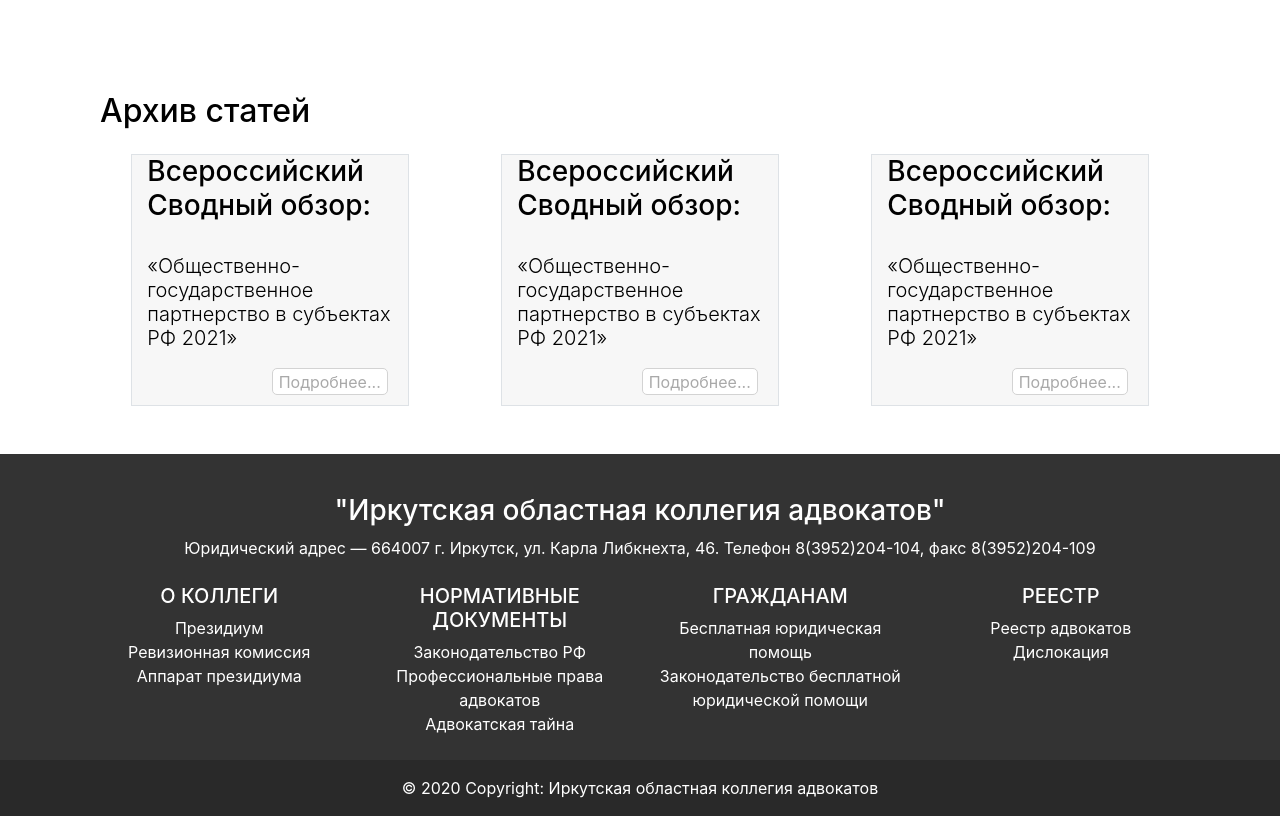
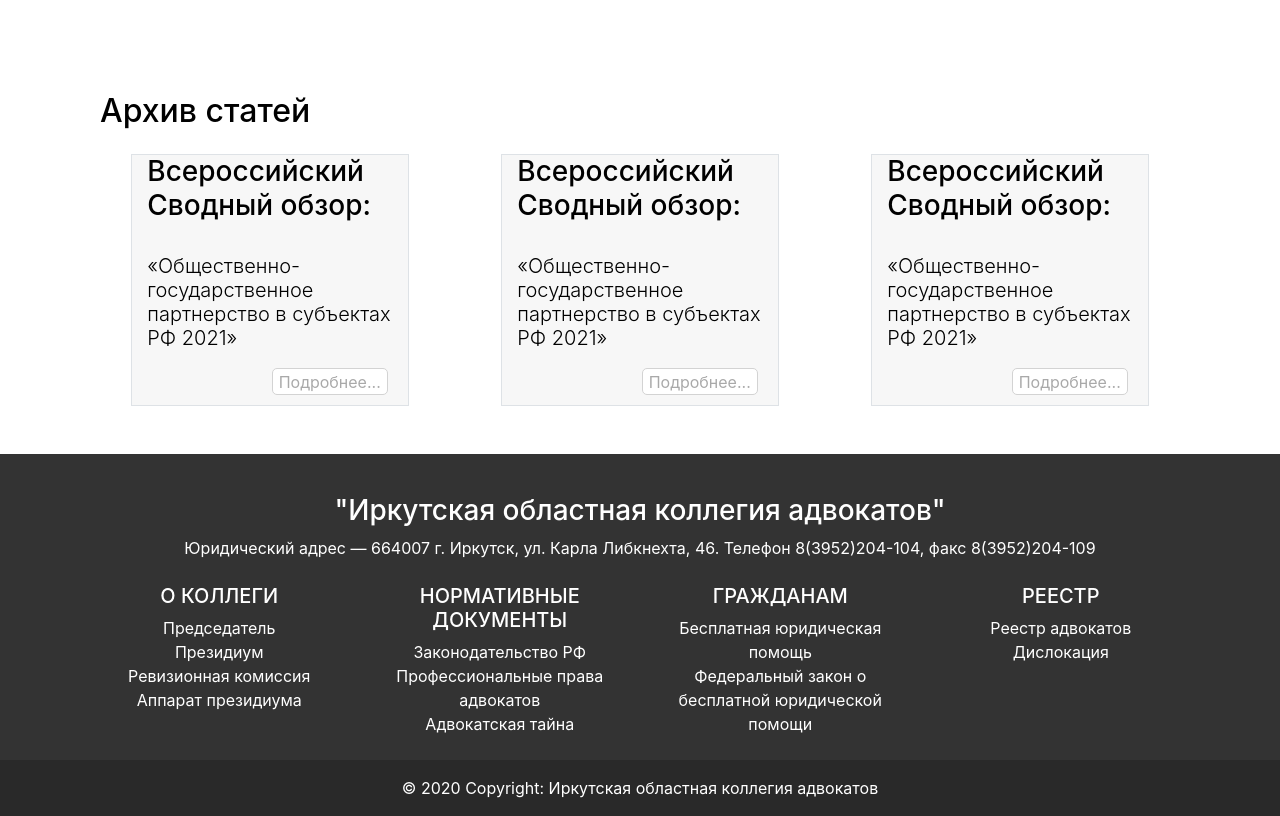
Before and after one commit to Neytllas/Lawyer, a Jekyll site: the page built from main.html, in a window 1280 px wide and 900 px high, scrolled down 1543 px, cut to the strip 84-900 px from the top of the window. Built offline with Jekyll 4.4.1, drawn with Linux system fonts in a browser that asks for light colours.

Commit message:
biba i bobo

```diff
--- a/_layouts/default.html
+++ b/_layouts/default.html
@@ -78,6 +78,9 @@
 
           <ul class="list-unstyled mb-0">
             <li>
+              <a href="#!" class="text-white">Председатель</a>
+            </li>
+            <li>
               <a href="#!" class="text-white">Президиум</a>
             </li>
             <li>
@@ -117,7 +120,8 @@
               <a href="#!" class="text-white">Бесплатная юридическая помощь</a>
             </li>
             <li>
-              <a href="#!" class="text-white">Законодательство бесплатной юридической помощи</a>
+              <a href="#!" class="text-white">Федеральный закон о бесплатной юридической помощи</a>
+            </li>
             </li>
           </ul>
         </div>
@@ -129,10 +133,10 @@
 
           <ul class="list-unstyled mb-0">
             <li>
-              <a href="#!" class="text-white">Реестр адвокатов</a>
+              <a href="/reestr.html" class="text-white">Реестр адвокатов</a>
             </li>
             <li>
-              <a href="#!" class="text-white">Дислокация</a>
+              <a href="/branches.html" class="text-white">Дислокация</a>
             </li>
           </ul>
         </div>
```
Also changed, not shown: main.html (indentation only), 5 other files.
